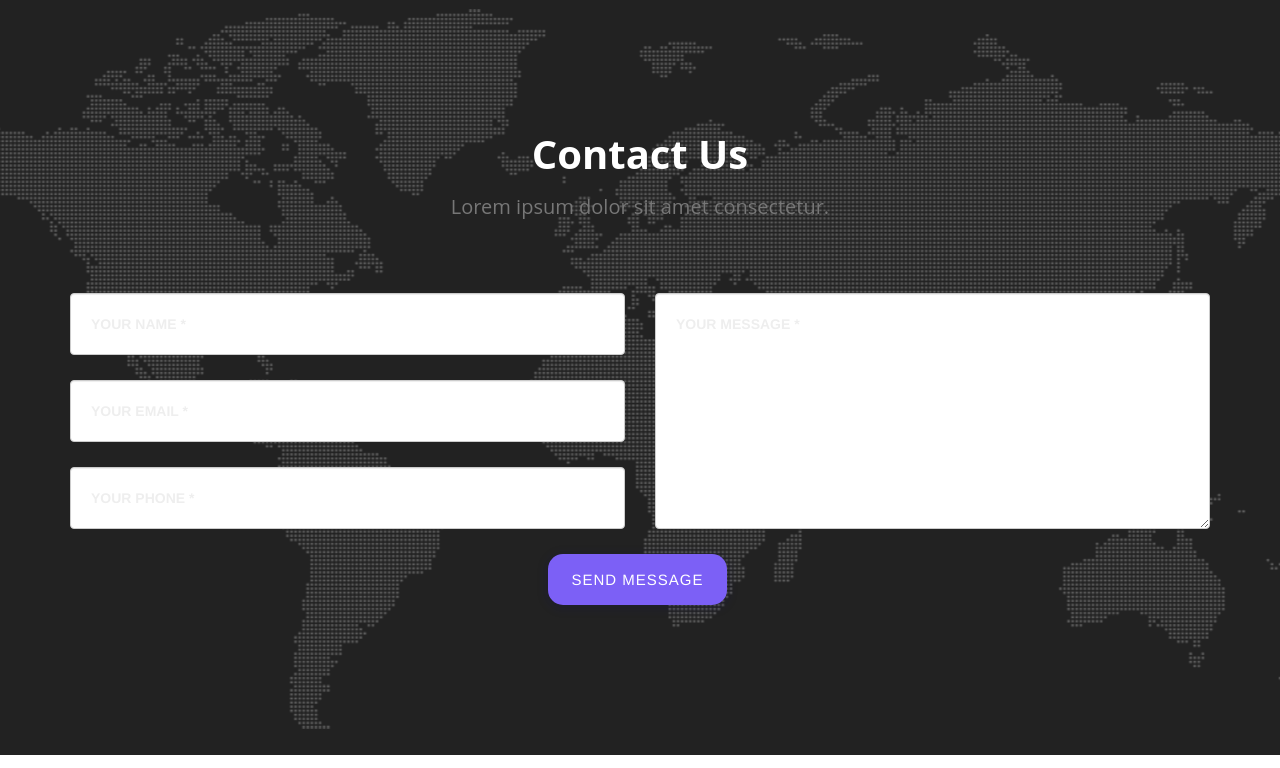
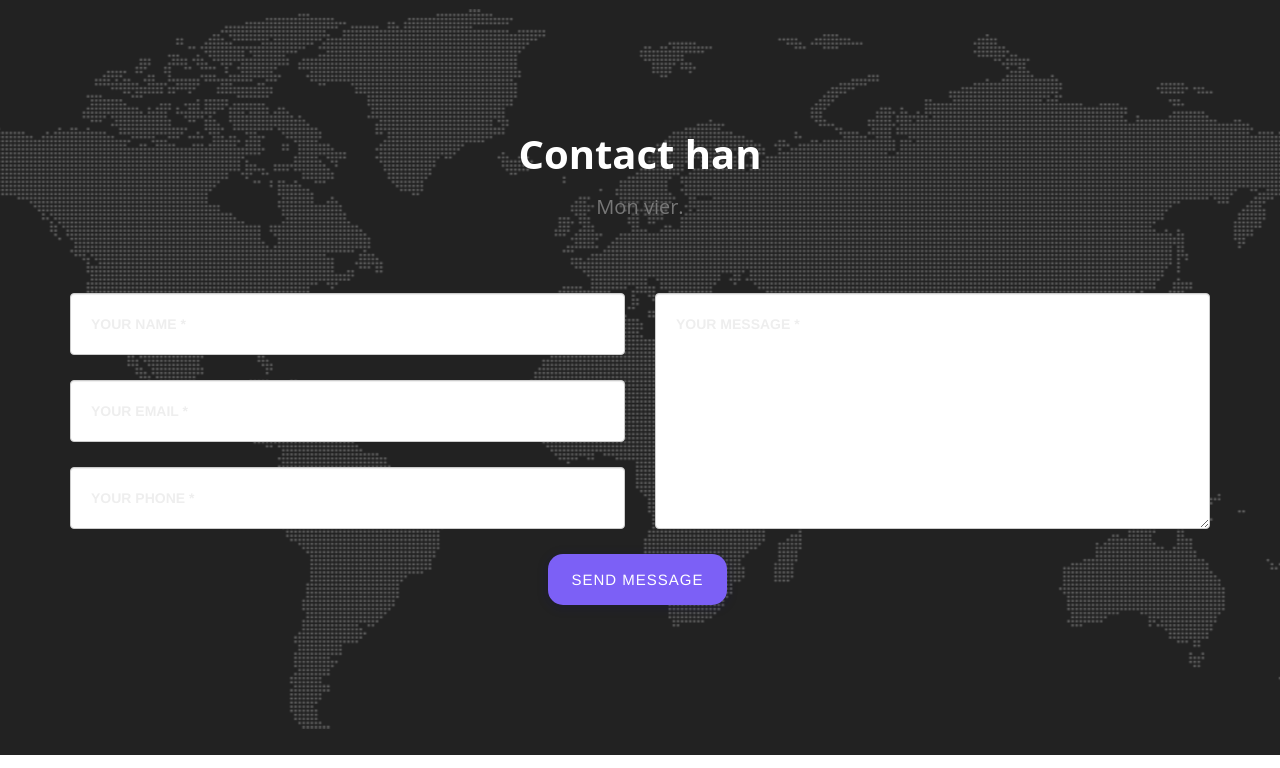
Before and after one commit to impresarii/impresarii, a website: page index.html in a window 1280 px wide. Shown: the part 3000-3768 px from the top of the page. Drawn offline with nearby package versions, Linux system fonts and the light colour scheme; a script that the page names is missing; a web font is replaced by a local one.

Commit message:
Changement contact

```diff
--- a/index.html
+++ b/index.html
@@ -294,8 +294,8 @@
         <div class="container">
             <div class="row">
                 <div class="col-lg-12 text-center">
-                    <h2 class="section-heading">Contact Us</h2>
-                    <h3 class="section-subheading text-muted">Lorem ipsum dolor sit amet consectetur.</h3>
+                    <h2 class="section-heading">Contact han</h2>
+                    <h3 class="section-subheading text-muted">Mon vier.</h3>
                 </div>
             </div>
             <div class="row">
```
